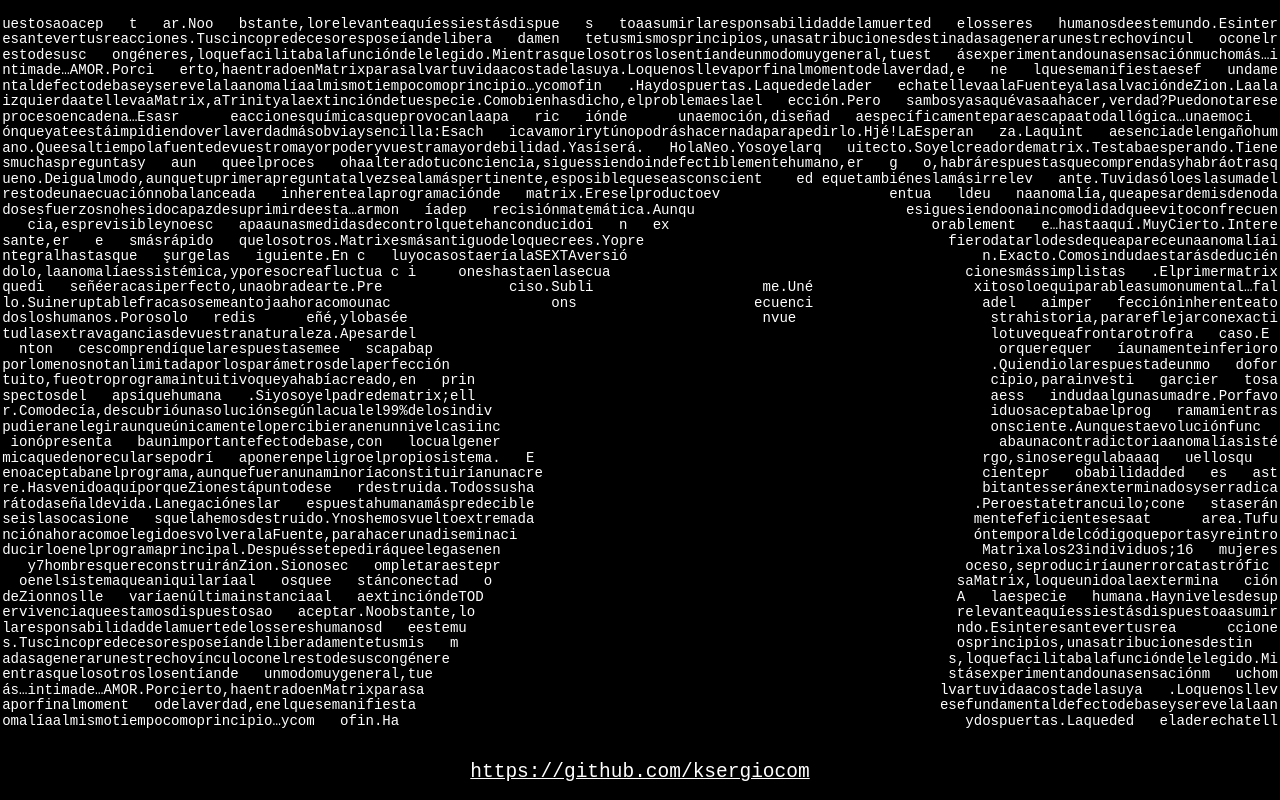
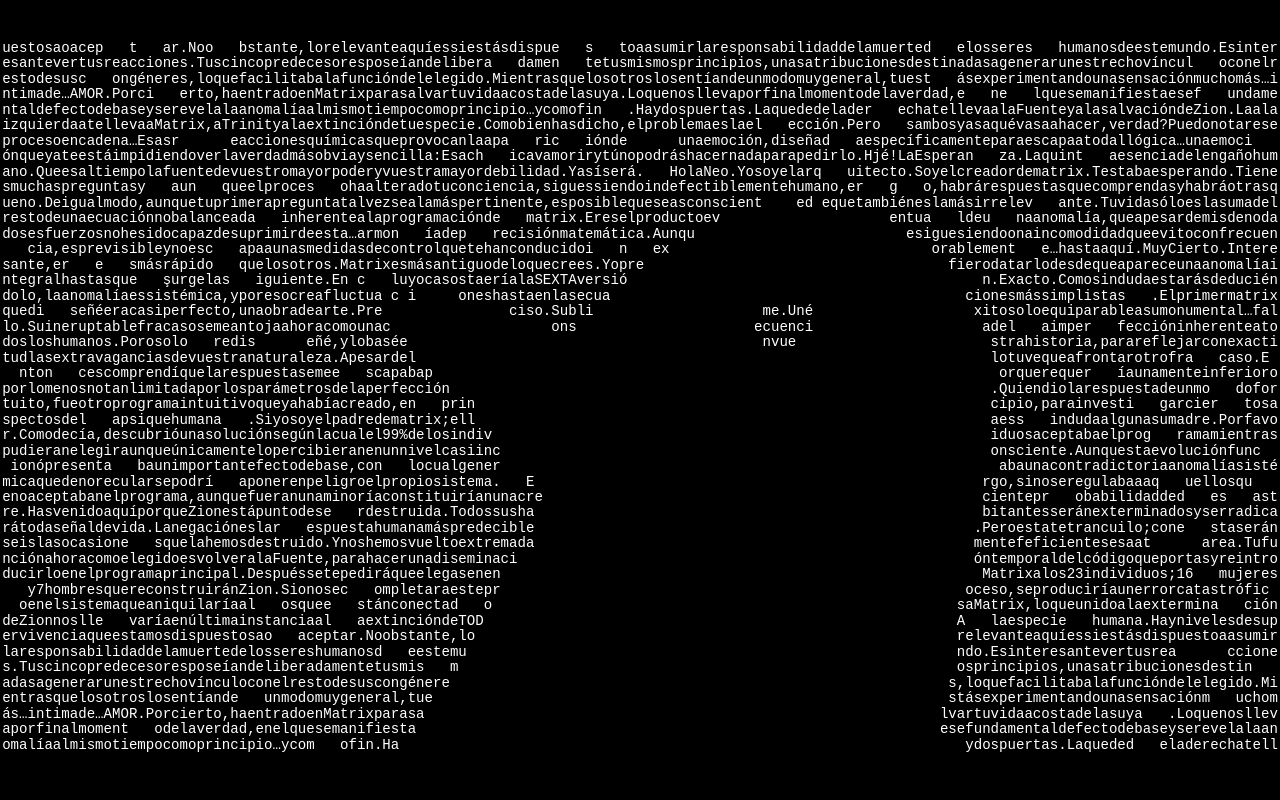
Before and after one commit to ksergiocom/ksergiocom, a plain HTML site: page index.html in a window 1280 px wide. Drawn offline with Linux system fonts and the light colour scheme.

Commit message:
Update index.html

```diff
--- a/index.html
+++ b/index.html
@@ -5,22 +5,25 @@
     <meta name="viewport" content="width=device-width, initial-scale=1.0" />
     <title>ksergio.com</title>
     <style>
-      html,
-      body {
+      html {
         margin: 0;
         padding: 0;
         min-height: 100%;
-        height: 100%;
+        background-color: #000;
+      }
+
+      body {
+        margin: 0;
+        padding: 1rem;
+        box-sizing: border-box;
+        min-height: 100vh;
+        min-height: 100dvh;
         background-color: #000;
         display: flex;
         flex-direction: column;
         justify-content: center;
         align-items: center;
         gap: 2rem;
-      }
-
-      body {
-        margin: 1rem;
       }
 
       * {
@@ -117,7 +120,6 @@
 @@@#%@@@@@@@@@@%@@@@#@@@@@@@@@%@@%@@@@@@@@@@@@@@#                                                              .@@@@@@@@@@@@@@#@@@@*%%%%%@@@@%@%%@@@@@@
 %@@@@@@@@@@@@@@%@@@@@@@@@@@@@@@@#@@@@@@@@@@@@@@                                                                @@@@%@@@@%@@@@@@@@@@@@@@@%@@%%@%@@@@@@@%</pre
     >
-    <a href="https://github.com/ksergiocom">https://github.com/ksergiocom</a>
        <script>
       let org = `%%@@%%@@%@@%@@@@@@@@@%%@%%%%%@@@@@%%%%%%@%%%%%%%%%%%###%####+##%%%%%%#%%%%%%%%%%#%%%%@%%%@@@@@%%@@%%@@@@@%@%%@%+@@@@@@@@@@@@@%%%%@@@@%%@@%@%@@@@%@@@%@@
 @%%@%%@%@@%%@@@@@@@%@%@%@@@@%@#%@%%%%@%%%%%%%%%%%%%%#%%%%%%#%%%%%%+%%%%%%%%%%%%%%%%@%%%%%%%%%%%@@@@%@%@@@@@%%%@@@@@%@@@@%@@@@@@@%%%#%%%@%%%##@%%@@@=@@%
```
